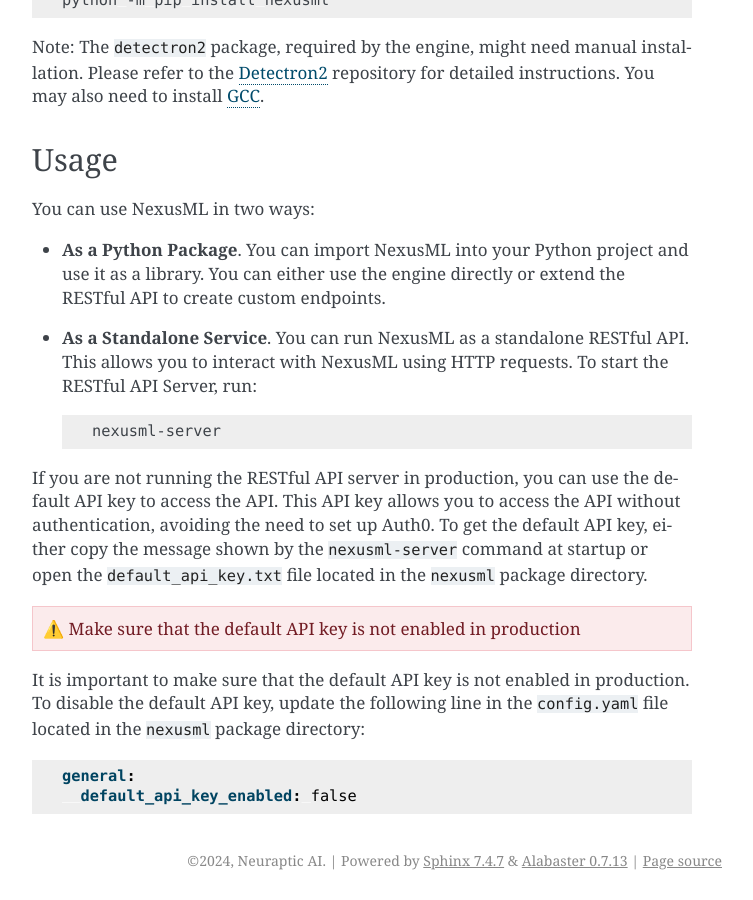
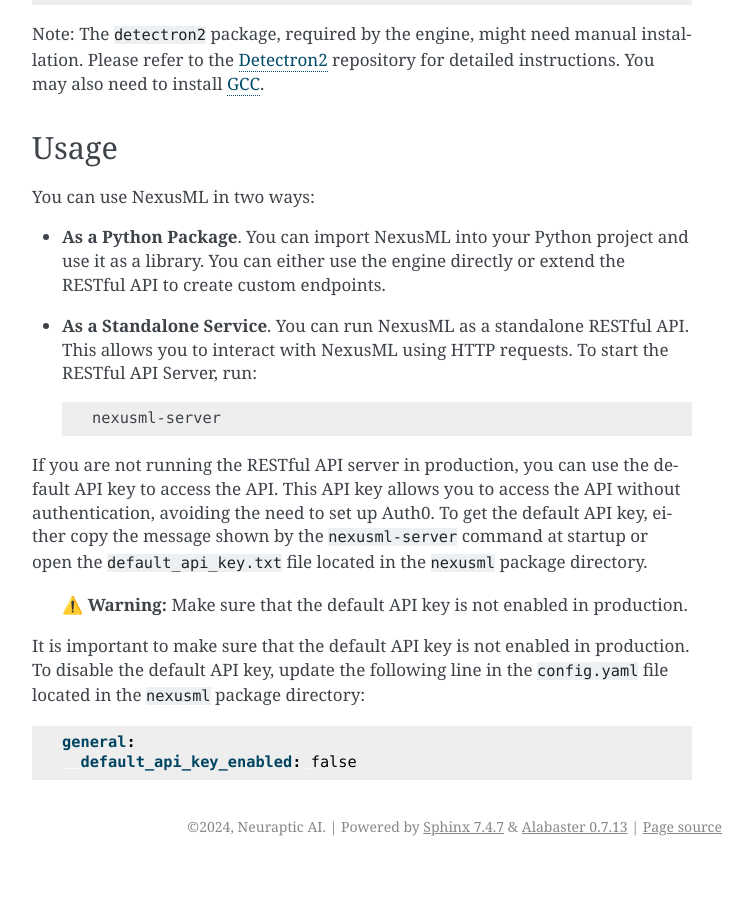
Before and after one commit to neuraptic/nexusml, a Sphinx documentation site: the page built from docs/quickstart.md, in a window 1280 px wide and 900 px high, scrolled down 5615 px. Shown: the whole window, without its empty margins (388-1141 px from the left). Built offline with Sphinx 7.4.7, drawn with Linux system fonts in a browser that asks for light colours; after the commit the page ends 6481 px from its top, so only the background shows below that.

Commit message:
docs(quickstart): fix warning box format

```diff
--- a/docs/quickstart.md
+++ b/docs/quickstart.md
@@ -191,15 +191,8 @@
 
 ### Auth0 (Optional)
 
-<div style="text-align: left;">
-  <div style="border: 1px solid #f5c6cb; padding: 10px 10px; background-color: rgba(248, 215, 218, 0.5); color: #721c24; display: flex; align-items: flex-start;">
-    <span style="margin-right: 10px;">⚠️</span>
-    <div>
-      While Auth0 is optional when running NexusML in single-tenant, single-client mode, it is highly recommended to set up Auth0 in production environments for security reasons.
-    </div>
-  </div>
-  <p></p>
-</div>
+> ⚠️ **Warning:** While Auth0 is optional when running NexusML in single-tenant, single-client mode, it is highly
+> recommended to set up Auth0 in production environments for security reasons.
 
 NexusML uses [Auth0](https://auth0.com/) for authentication, ensuring secure login and access management. To set up
 Auth0 for NexusML, please refer to the instructions in [auth0.md](auth0.md). After setting up Auth0, you will need to
@@ -281,12 +274,7 @@
 API key, either copy the message shown by the `nexusml-server` command at startup or open the `default_api_key.txt`
 file located in the `nexusml` package directory.
 
-<div style="text-align: left;">
-  <div style="border: 1px solid #f5c6cb; padding: 10px 10px; background-color: rgba(248, 215, 218, 0.5); color: #721c24;">
-    ⚠️ Make sure that the default API key is not enabled in production
-  </div>
-  <p></p>
-</div>
+> ⚠️ **Warning:** Make sure that the default API key is not enabled in production.
 
 It is important to make sure that the default API key is not enabled in production. To disable the default API key,
 update the following line in the `config.yaml` file located in the `nexusml` package directory:
```
